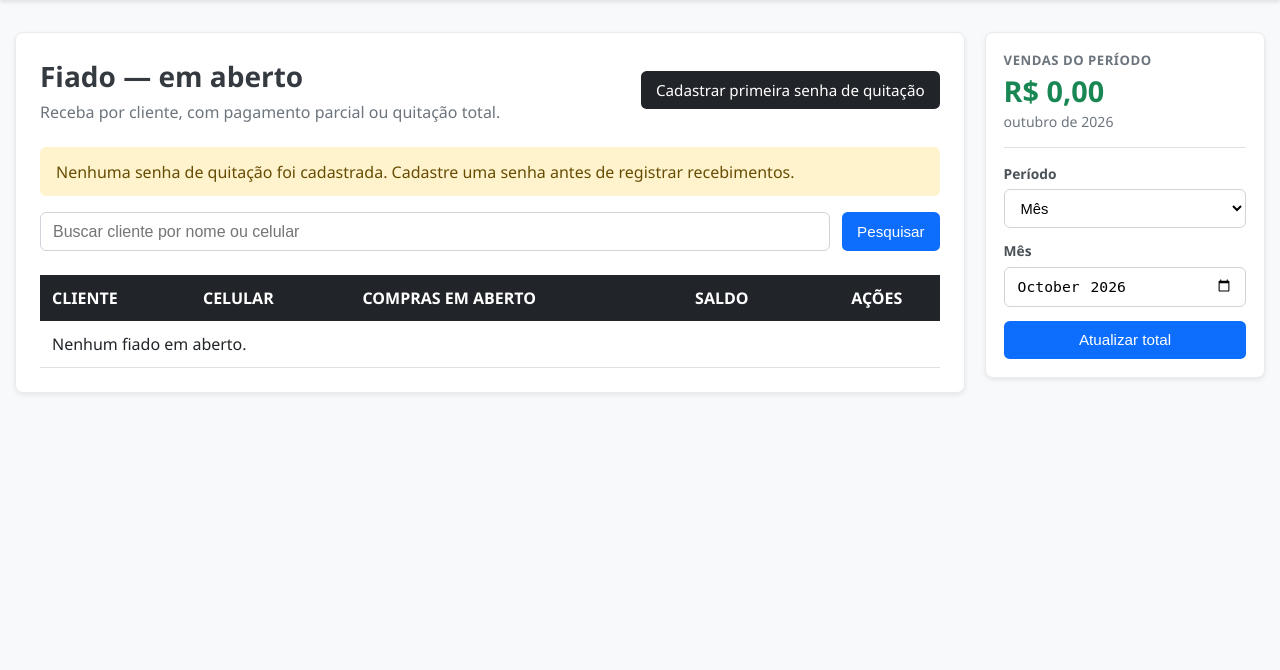
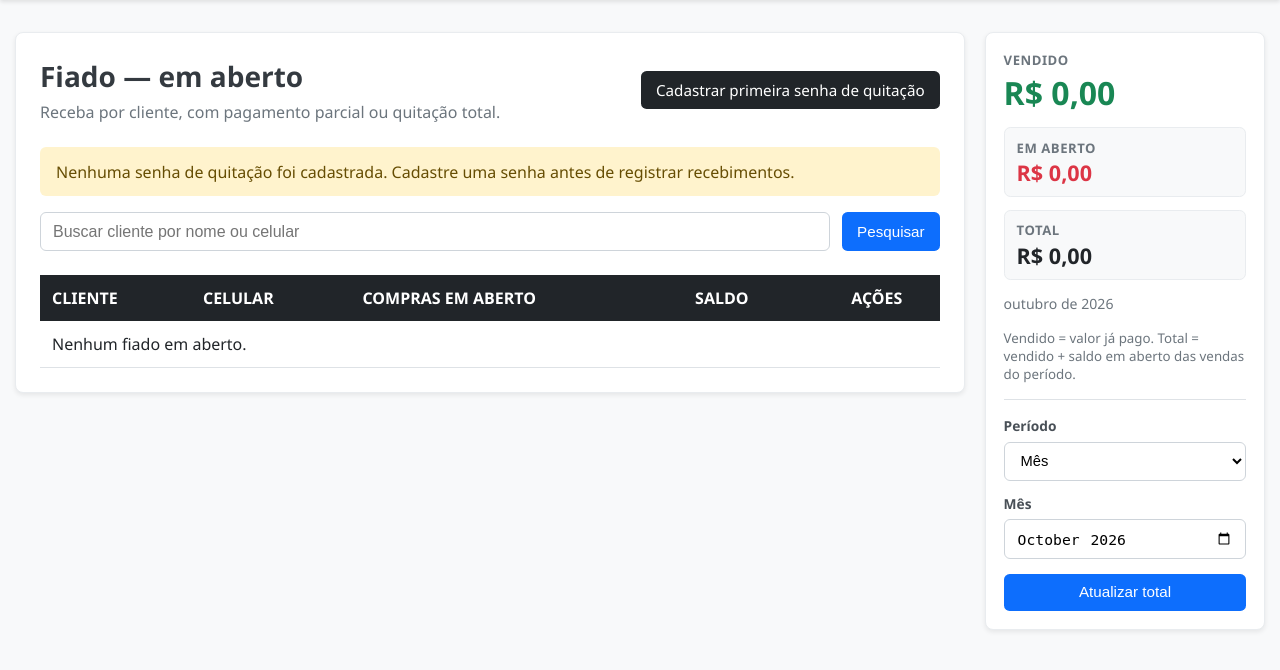
Before and after one commit to ItsTheDuds/Projeto-PDV, a Django app: page /fiado/ in a window 1280 px wide. Shown: the part 69-739 px from the top of the page. Run offline with Django 5.2, Linux system fonts and the light colour scheme; the visitor is signed in with stand-in values (Sample User, id 1); data comes from the database, SQL or seed files in the repository; data that the repository does not hold is empty.

Commit message:
ux: destaca vendido, em aberto e total no painel do fiado

```diff
--- a/fiado/templates/fiado/home.html
+++ b/fiado/templates/fiado/home.html
@@ -34,13 +34,41 @@
         margin-bottom: .35rem;
     }
 
-    .resumo-vendas-total {
-        font-size: 1.8rem;
+    .resumo-vendas-valor-principal {
+        font-size: 2rem;
         font-weight: 800;
-        line-height: 1.1;
+        line-height: 1.15;
         color: #198754;
-        margin-bottom: .35rem;
+        margin-bottom: 1rem;
+        overflow-wrap: anywhere;
     }
+
+    .resumo-vendas-metricas {
+        display: grid;
+        gap: .8rem;
+        margin-bottom: .9rem;
+    }
+
+    .resumo-vendas-metrica {
+        padding: .65rem .75rem;
+        background: #f8f9fa;
+        border-radius: .4rem;
+        border: 1px solid #e9ecef;
+    }
+
+    .resumo-vendas-metrica .resumo-vendas-titulo {
+        margin-bottom: .2rem;
+    }
+
+    .resumo-vendas-valor-secundario {
+        font-size: 1.35rem;
+        font-weight: 750;
+        line-height: 1.2;
+        overflow-wrap: anywhere;
+    }
+
+    .resumo-vendas-aberto { color: #dc3545; }
+    .resumo-vendas-geral { color: #212529; }
 
     .resumo-vendas-periodo {
         color: #6c757d;
@@ -170,9 +198,21 @@
 
     {% if user.is_superuser %}
     <aside class="card resumo-vendas-card no-print" aria-label="Resumo de vendas">
-        <div class="resumo-vendas-titulo">Vendas do período</div>
-        <div id="fiadoSalesTotal" class="resumo-vendas-total">R$ 0,00</div>
+        <div class="resumo-vendas-titulo">Vendido</div>
+        <div id="fiadoSalesVendido" class="resumo-vendas-valor-principal">R$ 0,00</div>
+
+        <div class="resumo-vendas-metricas">
+            <div class="resumo-vendas-metrica">
+                <div class="resumo-vendas-titulo">Em aberto</div>
+                <div id="fiadoSalesEmAberto" class="resumo-vendas-valor-secundario resumo-vendas-aberto">R$ 0,00</div>
+            </div>
+            <div class="resumo-vendas-metrica">
+                <div class="resumo-vendas-titulo">Total</div>
+                <div id="fiadoSalesTotal" class="resumo-vendas-valor-secundario resumo-vendas-geral">R$ 0,00</div>
+            </div>
+        </div>
         <div id="fiadoSalesPeriodLabel" class="resumo-vendas-periodo">Mês atual</div>
+        <small class="muted" style="display:block; line-height:1.35;">Vendido = valor já pago. Total = vendido + saldo em aberto das vendas do período.</small>
 
         <hr class="resumo-vendas-divisor">
 
@@ -229,6 +269,8 @@
     const card = document.querySelector('.resumo-vendas-card');
     if (!card) return;
 
+    const vendidoEl = document.getElementById('fiadoSalesVendido');
+    const emAbertoEl = document.getElementById('fiadoSalesEmAberto');
     const totalEl = document.getElementById('fiadoSalesTotal');
     const periodLabelEl = document.getElementById('fiadoSalesPeriodLabel');
     const typeEl = document.getElementById('fiadoSalesType');
@@ -367,6 +409,8 @@
                 throw new Error(dados.erro || 'Não foi possível calcular o total.');
             }
 
+            vendidoEl.innerText = moeda(dados.vendido);
+            emAbertoEl.innerText = moeda(dados.em_aberto);
             totalEl.innerText = moeda(dados.total);
 
             if (dados.tipo === 'intervalo') {
```
